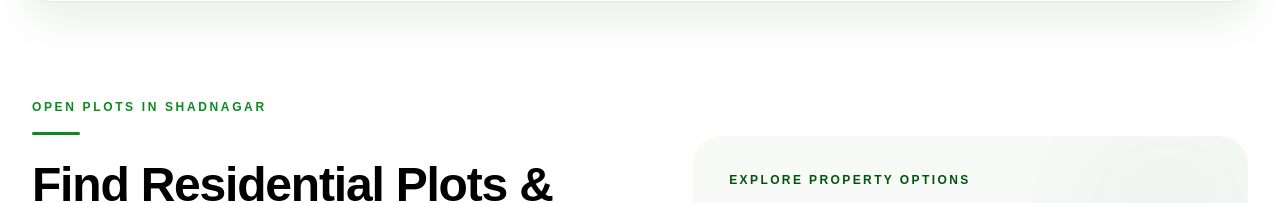
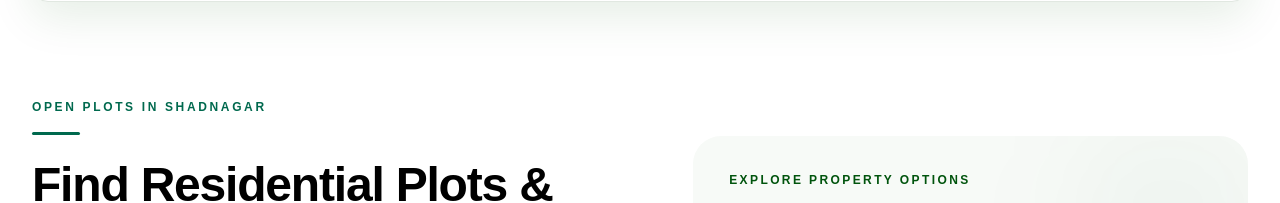
Before and after one commit to residentialplotsandvillas-hub/OpenPlots-Shadnagar, a Next.js app: page / in a window 1280 px wide. Shown: the part 825-1028 px from the top of the page. Built offline with nearby package versions, Linux system fonts and the light colour scheme.

Commit message:
first commit

```diff
--- a/app/globals.css
+++ b/app/globals.css
@@ -5,52 +5,29 @@
    Brand Theme:
    White Background + Deep Green + Black Typography
    ========================================================= */
-
 :root {
-  /* =========================
-     BACKGROUNDS
-  ========================== */
-
   --background: #ffffff;
   --section: #f7faf7;
   --surface: #ffffff;
   --surface-soft: #f1f6f2;
 
-  /* =========================
-     BRAND GREEN
-  ========================== */
+  /* BRAND GREEN */
+  --brand-green: #00694E;
+  --brand-green-dark: #00543E;
+  --brand-green-light: #E8F5F1;
+  --brand-green-soft: #F3F9F7;
 
-  --brand-green: #0b8a1e;
-  --brand-green-dark: #077a18;
-  --brand-green-light: #eaf3ea;
-  --brand-green-soft: #f3f8f3;
-
-  /* =========================
-     ACCENT
-  ========================== */
-
-  --gold: #b8892d;
-  --gold-dark: #946c20;
-  --gold-light: #d5b45f;
-
-  /* =========================
-     TEXT
-  ========================== */
-
+  /* TEXT */
   --text: #111111;
   --heading: #000000;
   --text-soft: #333333;
   --muted: #68716b;
   --muted-light: #8a938d;
 
-  /* =========================
-     BORDER
-  ========================== */
-
+  /* BORDER */
   --border: #e1e8e1;
   --border-light: #edf2ed;
 }
-
 /* =========================================================
    RESET
 ========================================================= */
```
